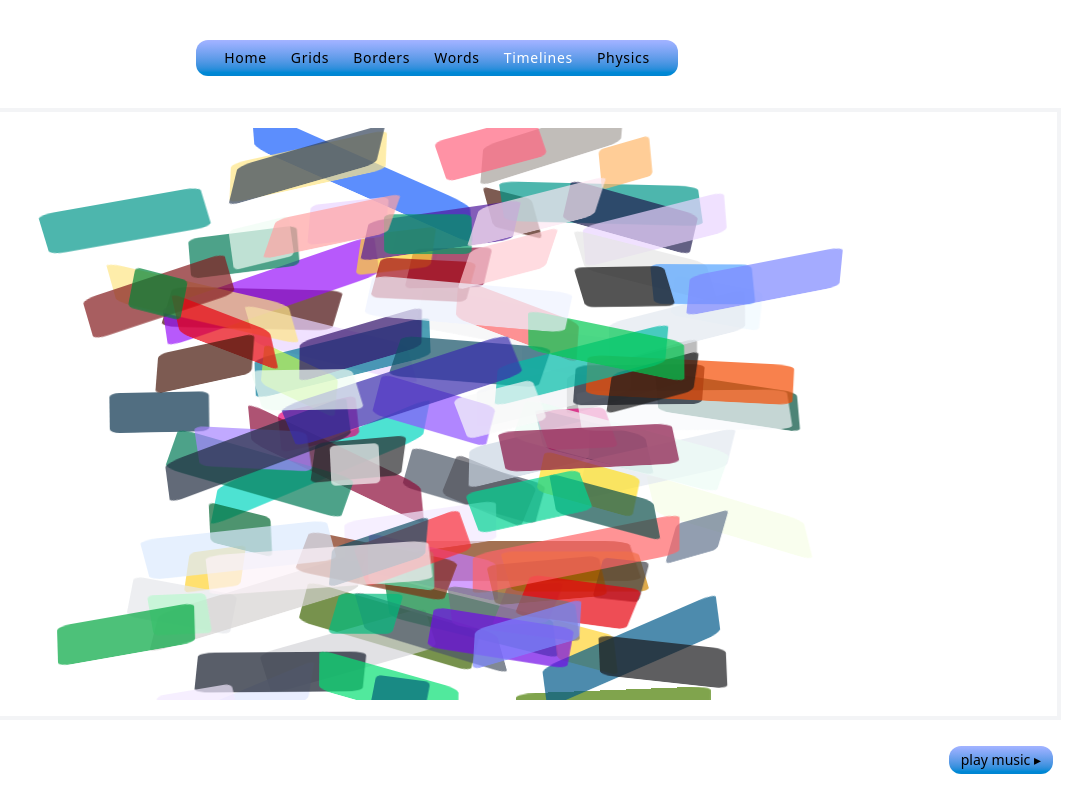
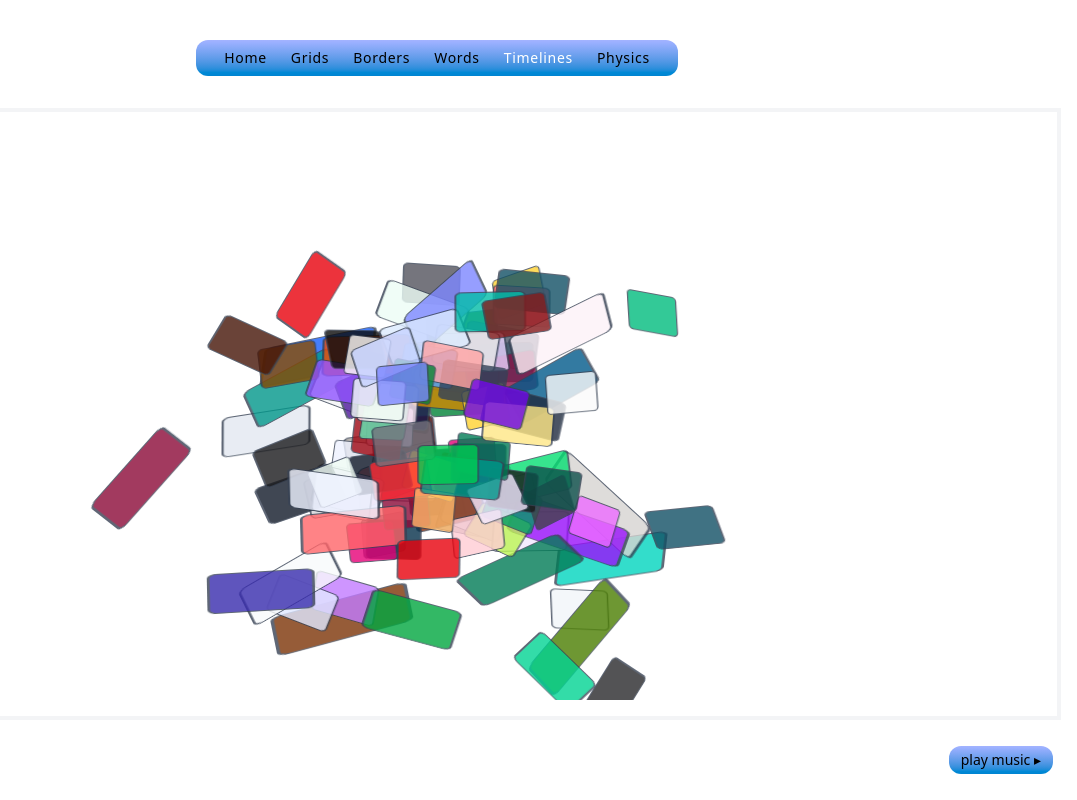
Before and after one commit to ofsound/vue-portfolio, a Vue app: page /timelines in a window 1280 px wide. Shown: the whole page, without its empty margins (203-1280 px from the left). Built offline with nearby package versions, Linux system fonts and the light colour scheme.

Commit message:
Not even sure probably just broke something

```diff
--- a/src/components/SingleTimeline.vue
+++ b/src/components/SingleTimeline.vue
@@ -17,13 +17,14 @@ const tweenArrayLength = 50
 
 for (let index = 0; index < tweenArrayLength; index++) {
   const tweenObject = {
-    duration: getRandomIntInc(9, 15),
+    duration: getRandomIntInc(12, 20),
     x: getRandomIntIncBip(300),
     y: getRandomIntIncBip(800),
     skewX: getRandomIntIncBip(50),
     skewY: getRandomIntIncBip(50),
+    rotation: getRandomIntIncBip(180),
     scaleX: 1 + Math.random() * 10,
-    ease: 'linear',
+    ease: 'power2.inOut',
     motionPath: [
       { x: getRandomIntIncBip(300), y: getRandomIntIncBip(300) },
       { x: getRandomIntIncBip(300), y: getRandomIntIncBip(300) },
@@ -46,6 +47,6 @@ onMounted(() => {
   <div
     ref="div"
     :class="bgColorClass"
-    class="absolute top-1/2 right-0 left-0 mx-auto h-10 w-10 rounded opacity-70"
+    class="absolute top-1/2 right-0 left-0 mx-auto h-10 w-10 rounded border border-gray-700 opacity-80"
   ></div>
 </template>
```
